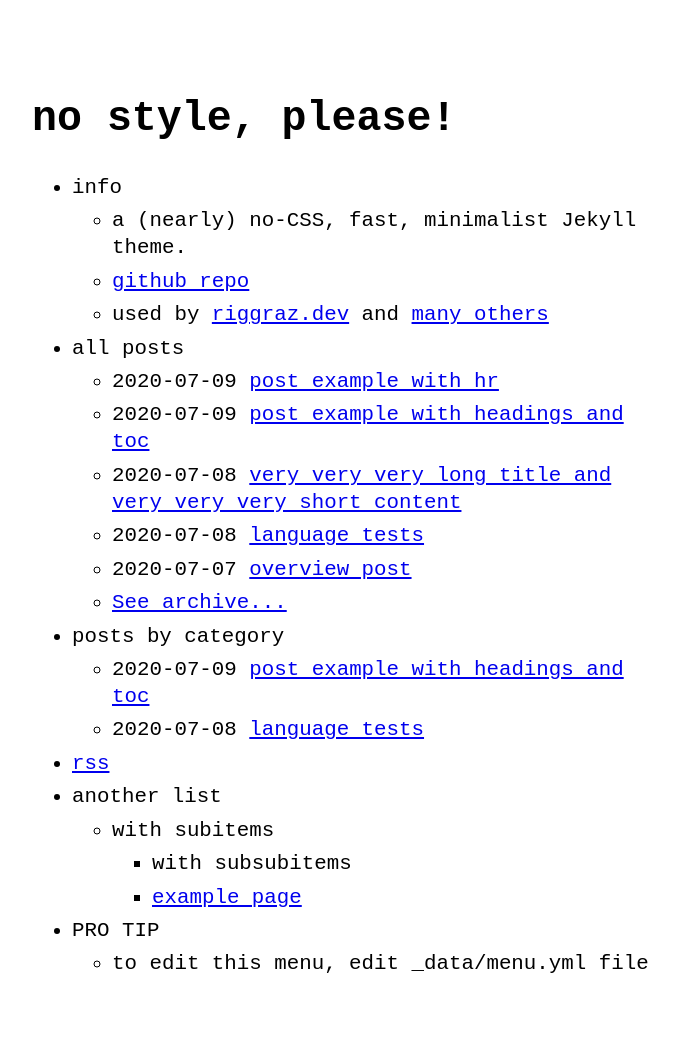
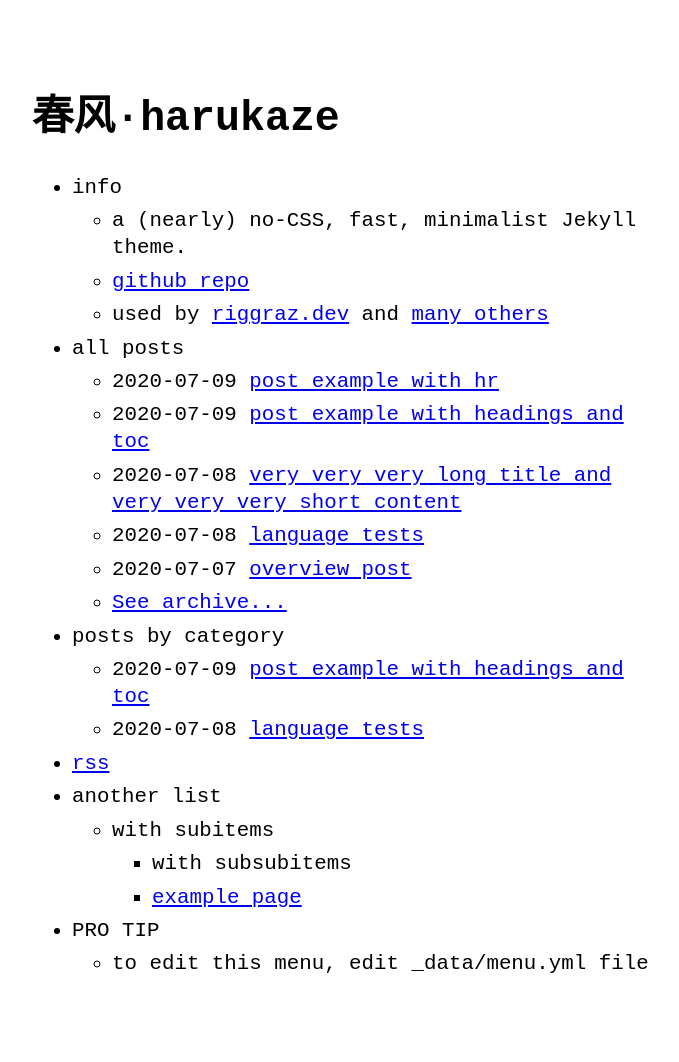
Before and after one commit to harukaze33/harukaze33.github.io, a Jekyll site: the page built from index.md, in a window 1280 px wide. Shown: the whole page, without its empty margins (288-967 px from the left). Built offline with Jekyll 4.4.1, drawn with Linux system fonts in a browser that asks for light colours.

Commit message:
Update _config.yml

```diff
--- a/_config.yml
+++ b/_config.yml
@@ -1,7 +1,7 @@
-title: no style, please! # name of the site
-author: Riccardo Graziosi # name of site's author
-email: riccardo.graziosi97@gmail.com # email of site's author
-url: https://riggraz.dev # root address of the site
+title: 春风·harukaze # name of the site
+author: Chen Liang # name of site's author
+email:  # email of site's author
+url:  # root address of the site
 baseurl: "/no-style-please" # subpath of the site, e.g. "/blog" (leave it blank "" if you're site shouldn't use a subpath)
 description: > # description of the site (multiple lines allowed)
   A (nearly) no-CSS, fast, minimalist Jekyll theme.
```
